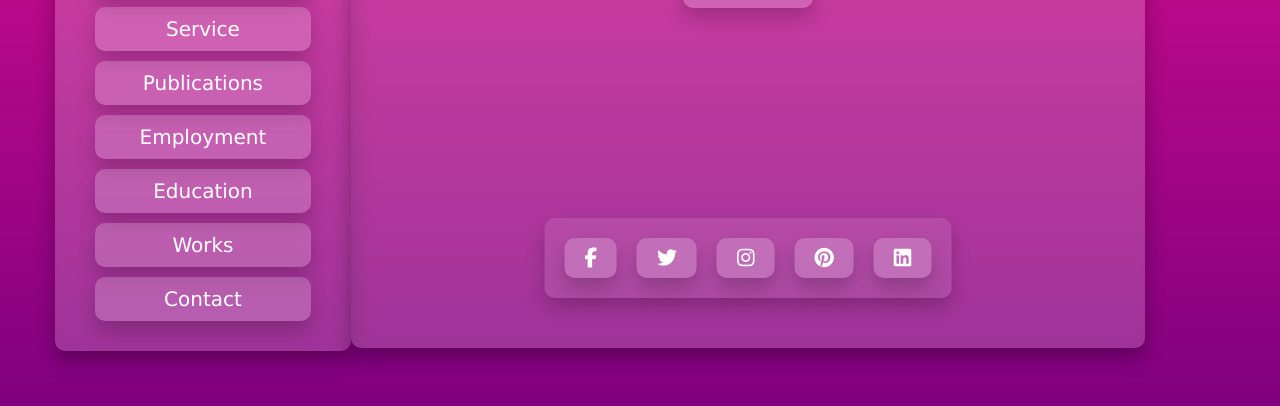
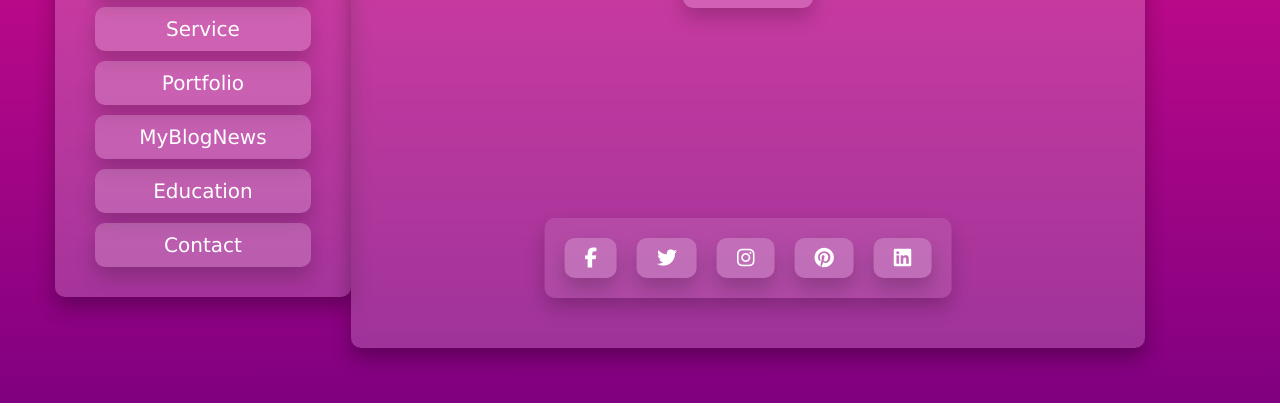
Before and after one commit to BINAINUSHAIBU/Dr-fatima_portfolio, a plain HTML site: page index.html in a window 1280 px wide. Shown: the part 507-913 px from the top of the page. Drawn offline with nearby package versions, Linux system fonts and the light colour scheme.

Commit message:
Update index.html

```diff
--- a/index.html
+++ b/index.html
@@ -34,10 +34,9 @@
             <li><a href="#home">home</a></li>
             <li><a href="#about">about</a></li>
             <li><a href="#service">service</a></li>
-            <li><a href="#publication">publications</a></li>
-            <li><a href="#employment">employment</a></li>
+            <li><a href="#portfolio">portfolio</a></li>
+            <li><a href="#blog">MyBlogNews</a></li>
             <li><a href="#education">education</a></li>
-            <li><a href="#works">Works</a></li>
             <li><a href="#contact">contact</a></li>
         </ul>
     </nav>
```
